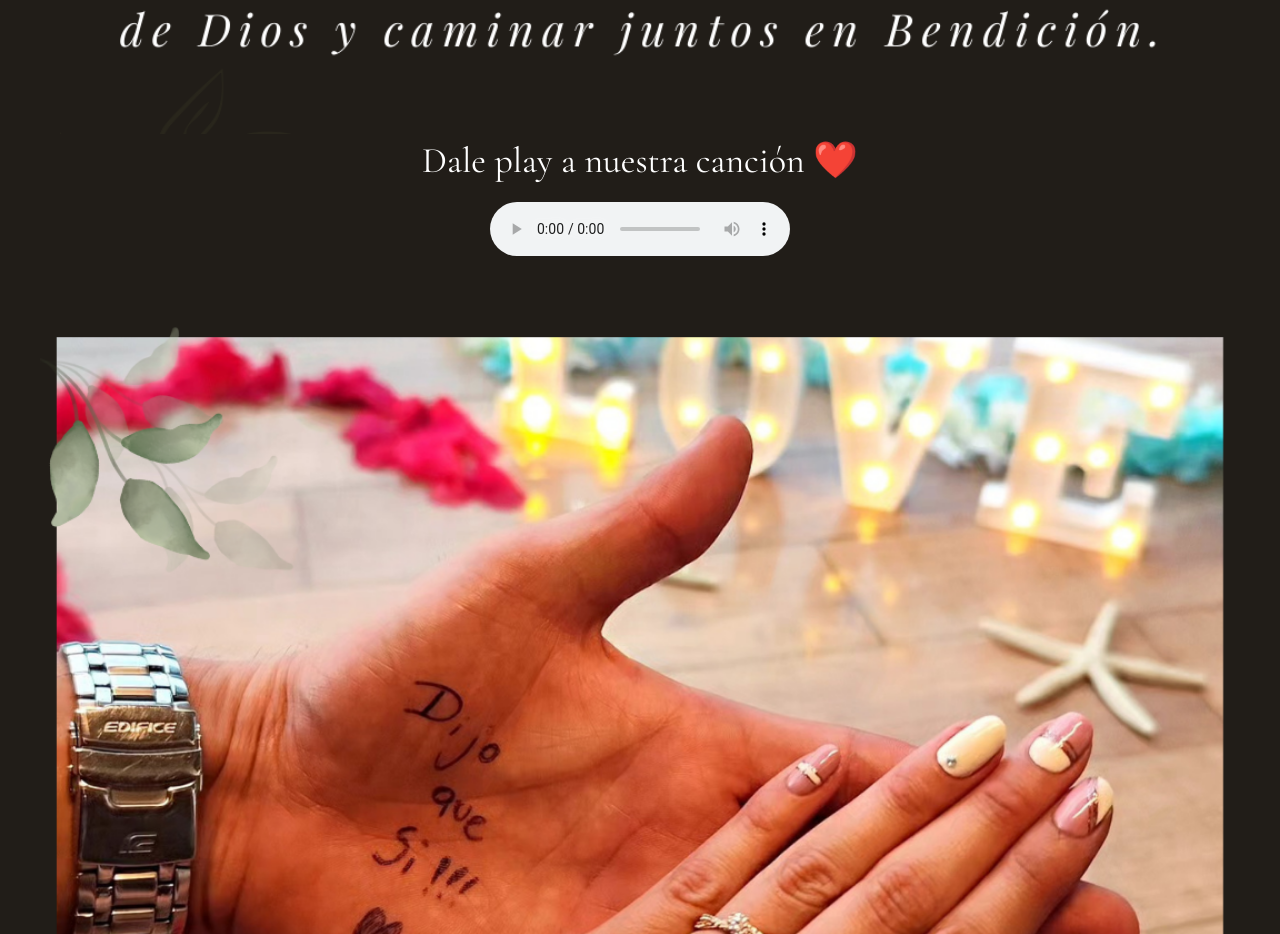
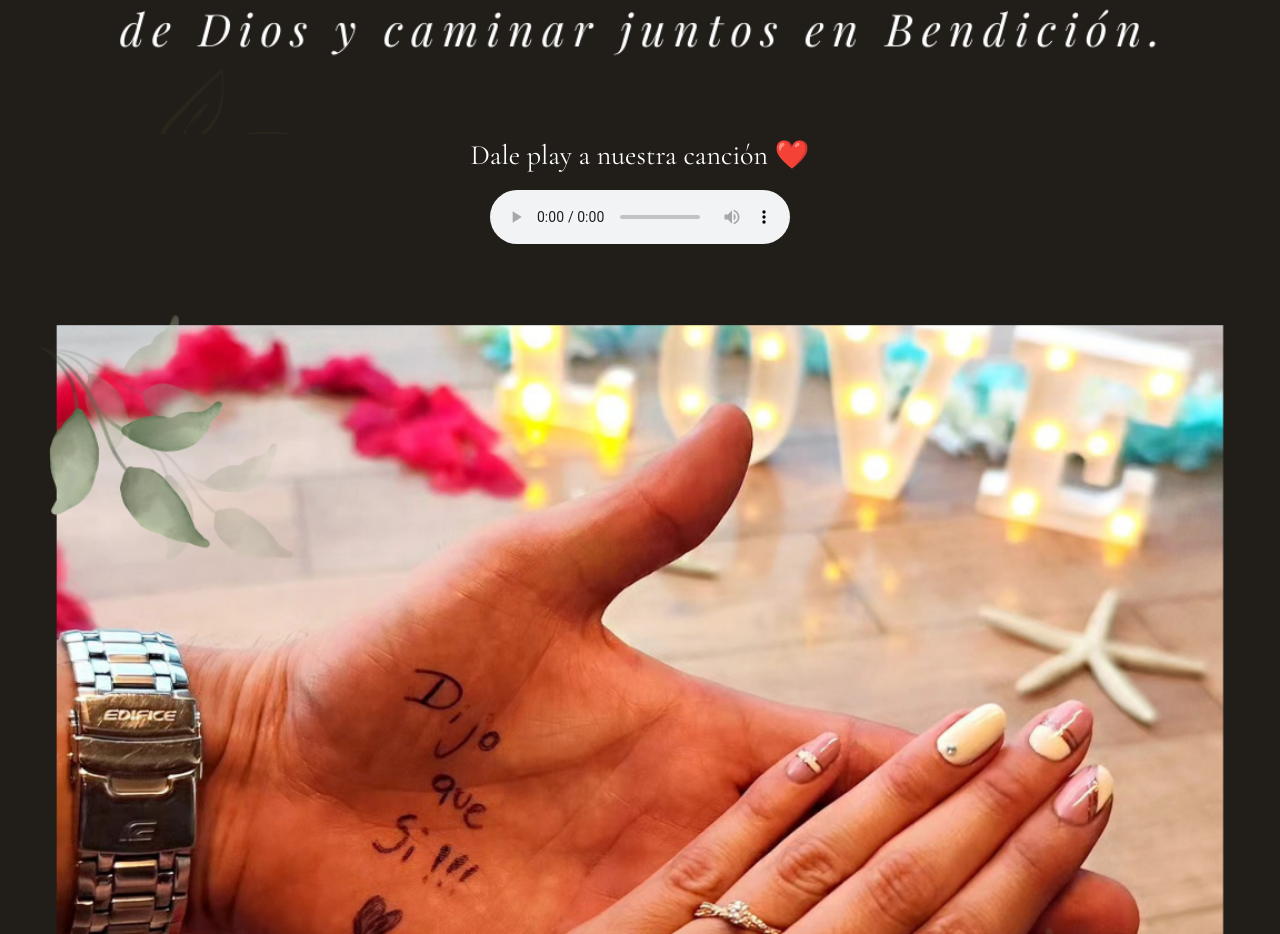
Before and after one commit to juanedsa/boda, a React (Vite) app: page / in a window 1280 px wide. Shown: the part 1320-2254 px from the top of the page. Built offline with nearby package versions, Linux system fonts and the light colour scheme.

Commit message:
fix font size in song

```diff
--- a/src/components/song/Song.css
+++ b/src/components/song/Song.css
@@ -1,6 +1,6 @@
 .song__label {
   color: white;
-  font-size: 36px;
+  font-size: 28px;
   font-style: italic;
   font-family: 'Cormorant Garamond', serif !important;
   margin-bottom: 14px;
```
